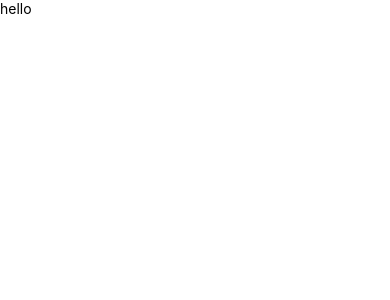
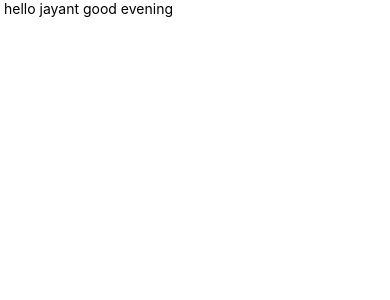
Before and after one commit to jayantpawargithub/newapp, a React Native app: screen / in a window 390 px wide. Shown: the top 300 px of the page. Built offline with nearby package versions, Linux system fonts and the light colour scheme.

Commit message:
Your message

```diff
--- a/App.tsx
+++ b/App.tsx
@@ -28,7 +28,7 @@ function AppContent() {
 
   return (
     <View style={styles.container}>
-   <Text>hello</Text>
+   <Text> hello jayant good evening </Text>
     </View>
   );
 }
```
